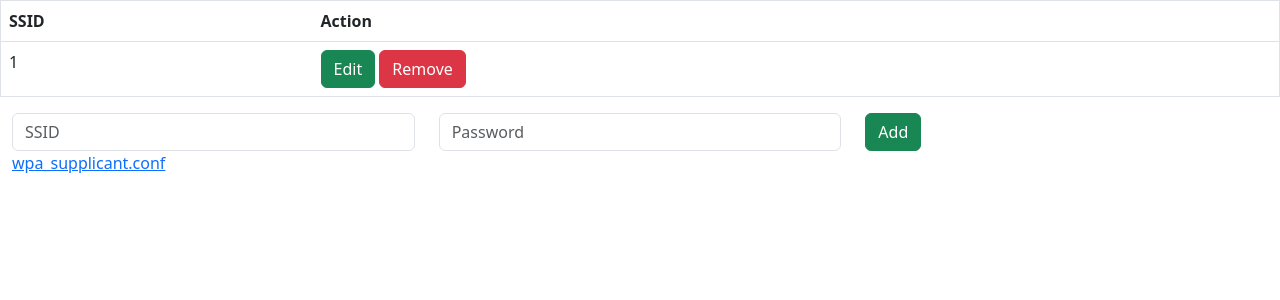
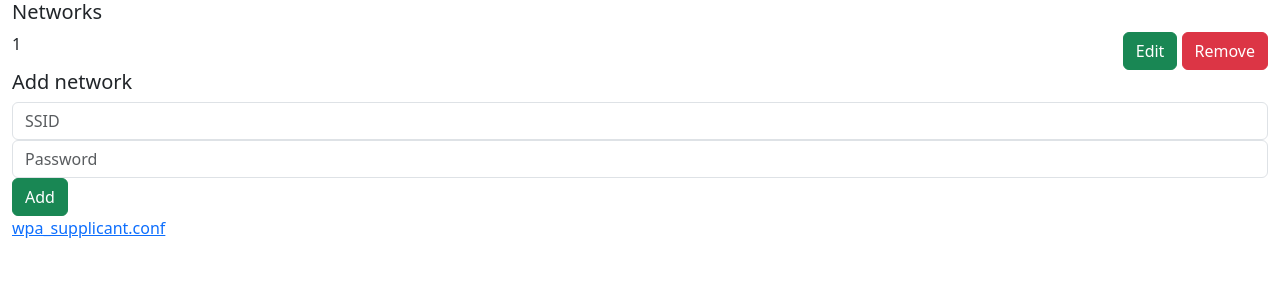
Before and after one commit to joosthb/wpawebapp, a FastAPI app: page / in a window 1280 px wide. Shown: the top 300 px of the page. Run offline with FastAPI, Linux system fonts and the light colour scheme; tables that the repository leaves empty hold one stand-in row (values such as "Sample post"); some libraries are stand-ins or nearby versions.

Commit message:
created add function

```diff
--- a/app/main.py
+++ b/app/main.py
@@ -39,6 +39,15 @@ def createConnection(connection: schemas.Connection, session = Depends(get_sessi
     session.refresh(itemObject)
     return itemObject
 
+#todo ditch form shit
+@app.post("/form")
+async def add_conn(request: Request, ssid: Annotated[str, Form()], password: Annotated[str, Form()], session = Depends(get_session)):
+    itemObject = models.Connection(ssid = ssid, psk = wpa_psk(ssid, password))
+    session.add(itemObject)
+    session.commit()
+    session.refresh(itemObject)
+    return
+
 @app.get("/connection/{id}")
 def readConnection(id:int, session: Session = Depends(get_session)):
     connection = session.query(models.Connection).get(id)
--- a/requirements.txt
+++ b/requirements.txt
@@ -2,3 +2,4 @@ uvicorn[standard]==0.23.2
 fastapi==0.101.0
 Jinja2==3.1.2
 sqlalchemy
+python-multipart
--- a/templates/connections.html
+++ b/templates/connections.html
@@ -4,39 +4,38 @@
 
 {% block content %}
 <div class="row">
-  <table class="table" border="1">
-    <thead>
-      <tr>
-        <th>SSID</th>
-        <th>Action</th>
-      </tr>
-    </thead>
-    <tbody>
+  <h5>Networks</h5>
+</div>
+
       {% for connection in connections %}
-      <tr>
-        <td>{{ connection.ssid }}</td>
-        <td>
+      <div class="row">
+        <div class="col">{{ connection.ssid }}</div>
+        <div class="col text-end">
           <button type="button" class="btn btn-success" data-toggle="modal"
                 data-target="#update_connection_{{connection['id']}}">Edit</button>
           <button type="button" class="btn btn-danger" data-toggle="modal"
                 data-target="#delete_connection_{{connection['id']}}">Remove</button>
-        </td>
-      </tr>
+        </div>
+      </div>
       {% endfor %}
-    </tbody>
-  </table>
+
+
+<div class="row">
+  <h5>Add network</h5>
 </div>
 <div class="row">
+  <form action="{{url_for('add_conn')}}" method="post">
     <div class="col">
-    <input type="text" class="form-control" placeholder="SSID" aria-label="SSID">
+      <input name="ssid" type="text" class="form-control" placeholder="SSID" aria-label="SSID">
     </div>
     <div class="col">
-    <input type="text" class="form-control" placeholder="Password" aria-label="Password">
+      <input name="password" type="text" class="form-control" placeholder="Password" aria-label="Password">
     </div>
     <div class="col">
-    <button type="button" class="btn btn-success" data-toggle="modal"
+      <button type="submit" class="btn btn-success" data-toggle="modal"
                   data-target="#something">Add</button>
     </div>
+  </form>
 </div>
 <div class="row">
   <p>
```
Lines whose indentation alone changed are shown as unchanged.
